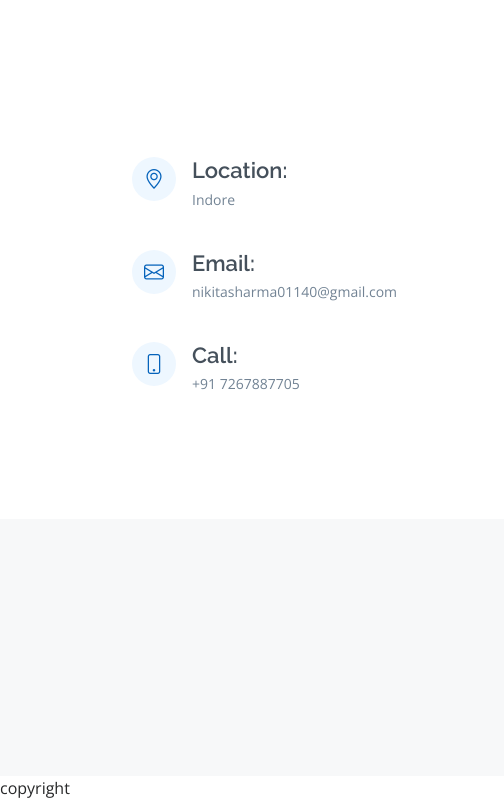
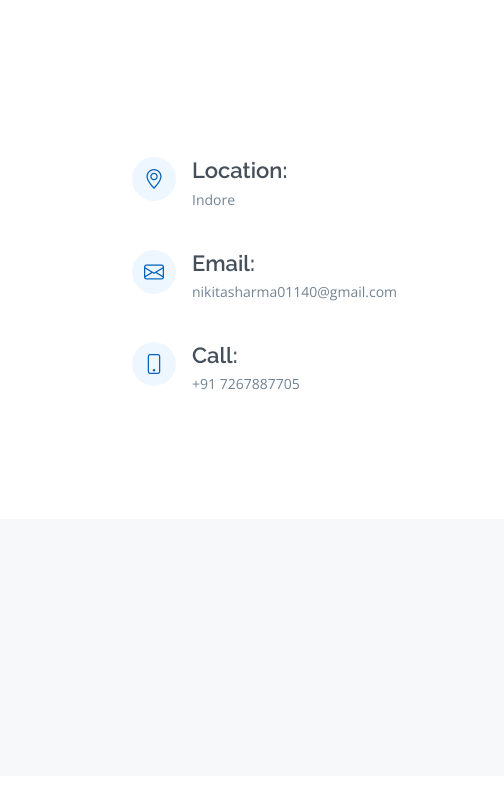
Before and after one commit to nikita0114/Portfolio, a plain HTML site: page index.html in a window 1280 px wide. Shown: the part 3634-4434 px from the top of the page, 0-504 px from the left. After the commit the page ends 4410 px from the top, so only its background shows below. Drawn offline with nearby package versions, Linux system fonts and the light colour scheme.

Commit message:
Update index.html

```diff
--- a/index.html
+++ b/index.html
@@ -421,9 +421,6 @@
     </div>
   </footer><!-- End Footer -->
 
-<div class="copy">copyright</div>
-
-
 
   <div id="preloader"></div>
   <a href="#" class="back-to-top d-flex align-items-center justify-content-center"><i class="bi bi-arrow-up-short"></i></a>
```
